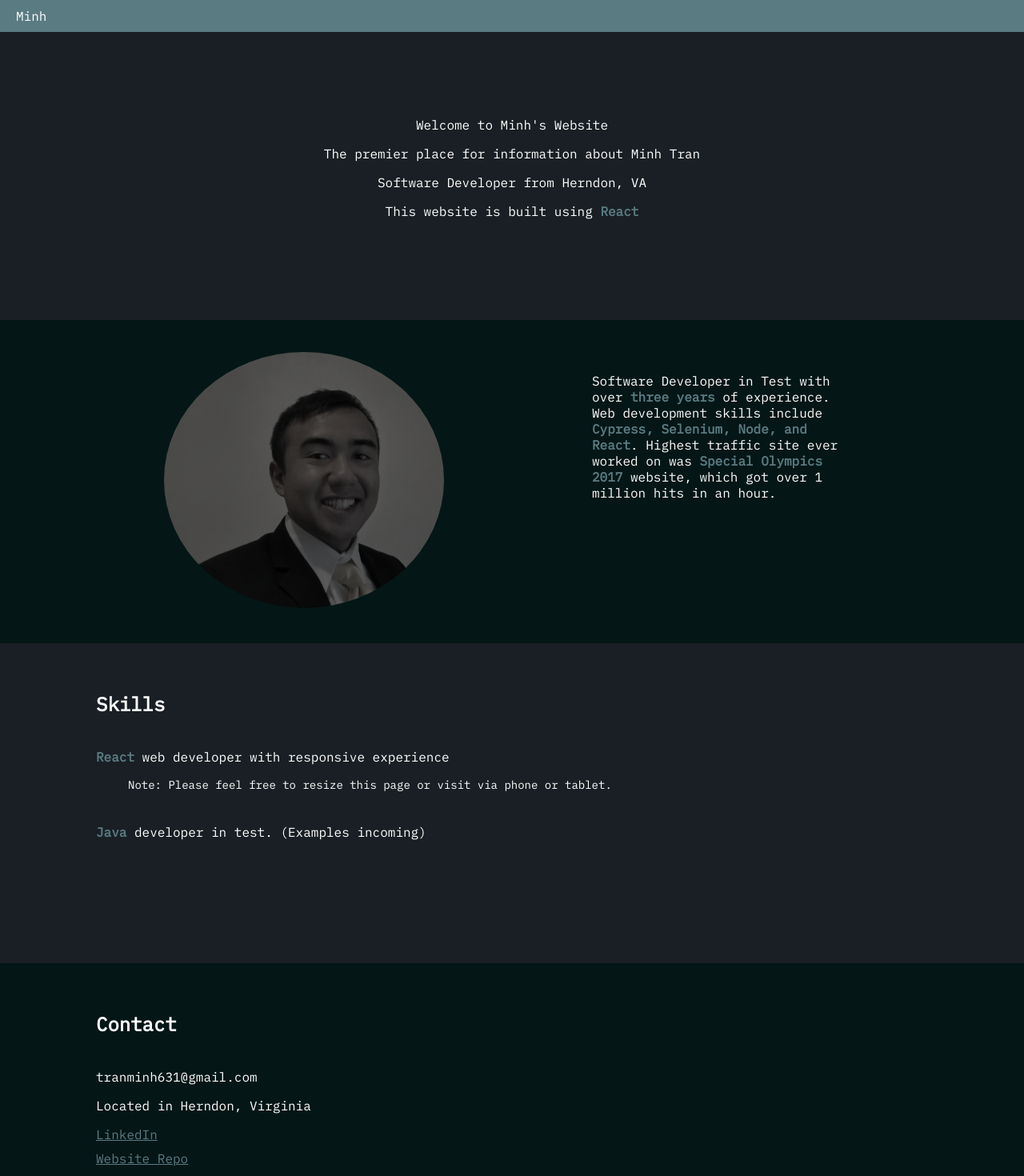
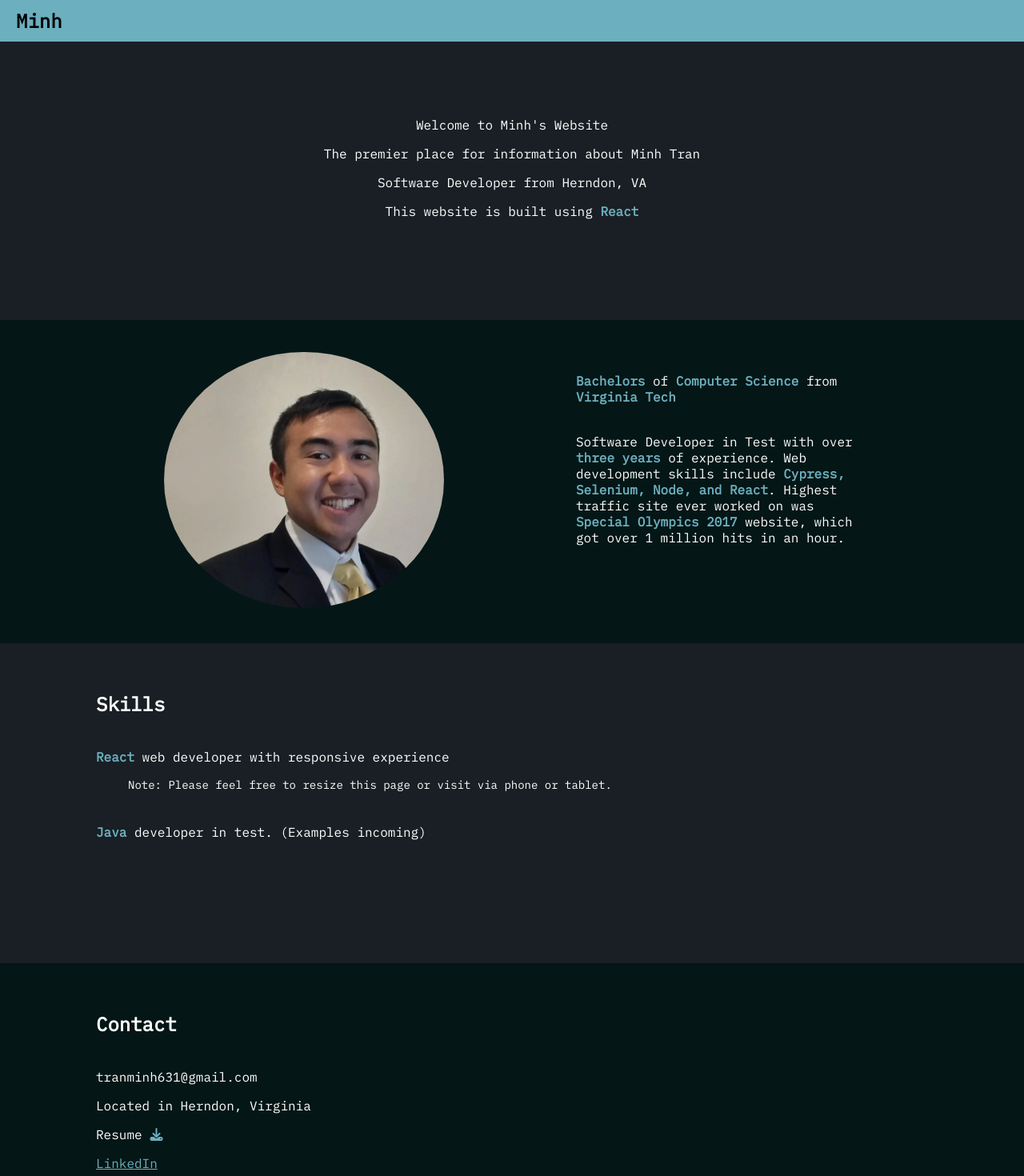
Before and after one commit to tranminh631/tranminh631.github.io, a React (Create React App) app: page / in a window 1280 px wide. Shown: the top 1470 px of the page at 80% size. Built offline with nearby package versions, Linux system fonts and the light colour scheme; the HTML template or start-up script is replaced by a standard one.

Commit message:
more contrast and increase header font

```diff
--- a/src/App.css
+++ b/src/App.css
@@ -1,5 +1,8 @@
 .App-header {
-  background-color: #5A7B82;
+  background-color: #6CAFBE;
+  color: black;
+  font-weight: bold;
+  font-size: 24px;
   padding: 10px 20px;
 }
 
--- a/src/Bio.css
+++ b/src/Bio.css
@@ -9,7 +9,7 @@
 
 @media only screen and (min-width: 1024px) {
 	.Bio p {
-		padding: 10px 100px;
+		padding: 10px 80px;
 	}
 
 	.Bio > div {
@@ -20,7 +20,7 @@
 .Bio img {
 	width: 100%;
 	max-width: 350px;
-	filter: brightness(35%) grayscale(80%);
+	filter: brightness(80%);
 	border-radius: 50%
 }
 
--- a/src/Bio.js
+++ b/src/Bio.js
@@ -7,6 +7,7 @@ function Bio() {
 		<div className="Bio module">
 			<div className="img-container"><img src={Profile} alt="Profile"/></div>
 			<div>
+				<p><b>Bachelors</b> of <b>Computer Science</b> from <b>Virginia Tech</b></p>
 				<p>Software Developer in Test with over <b>
 					three years</b> of experience. Web development skills include <b>Cypress, Selenium,
 					Node, and React</b>. Highest traffic site ever worked on was <b>Special Olympics 2017</b> website,
--- a/src/Contact.css
+++ b/src/Contact.css
@@ -6,3 +6,9 @@
 .Contact h2 {
 	margin-bottom: 40px;
 }
+
+.Contact .resume {
+	text-decoration: none;
+	display: inline;
+	margin-left: 10px;
+}
--- a/src/Contact.js
+++ b/src/Contact.js
@@ -7,6 +7,10 @@ function Contact() {
 			<h2>Contact</h2>
 			<p>tranminh631@gmail.com</p>
 			<p>Located in Herndon, Virginia</p>
+			<p>
+					Resume
+					<a className="resume" href="./Resume-Minh-Tran.pdf" download><i className="fas fa-download"></i></a>
+			</p>
 			<a href="https://www.linkedin.com/in/minh-tran-aba04a127/" target="_blank"
 				rel="noopener noreferrer">LinkedIn</a>
 			<a href="https://github.com/tranminh631/tranminh631.github.io" target="_blank"
--- a/src/index.css
+++ b/src/index.css
@@ -6,8 +6,8 @@ body {
 }
 
 a, b, .fas {
-  color: #5A7B82;
-  border-color: #5A7B82;
+  color: #6CAFBE;
+  border-color: #6CAFBE;
 }
 
 header {
```
Also changed, not shown: 1 other file (tests, documents, lock files or other folders).
